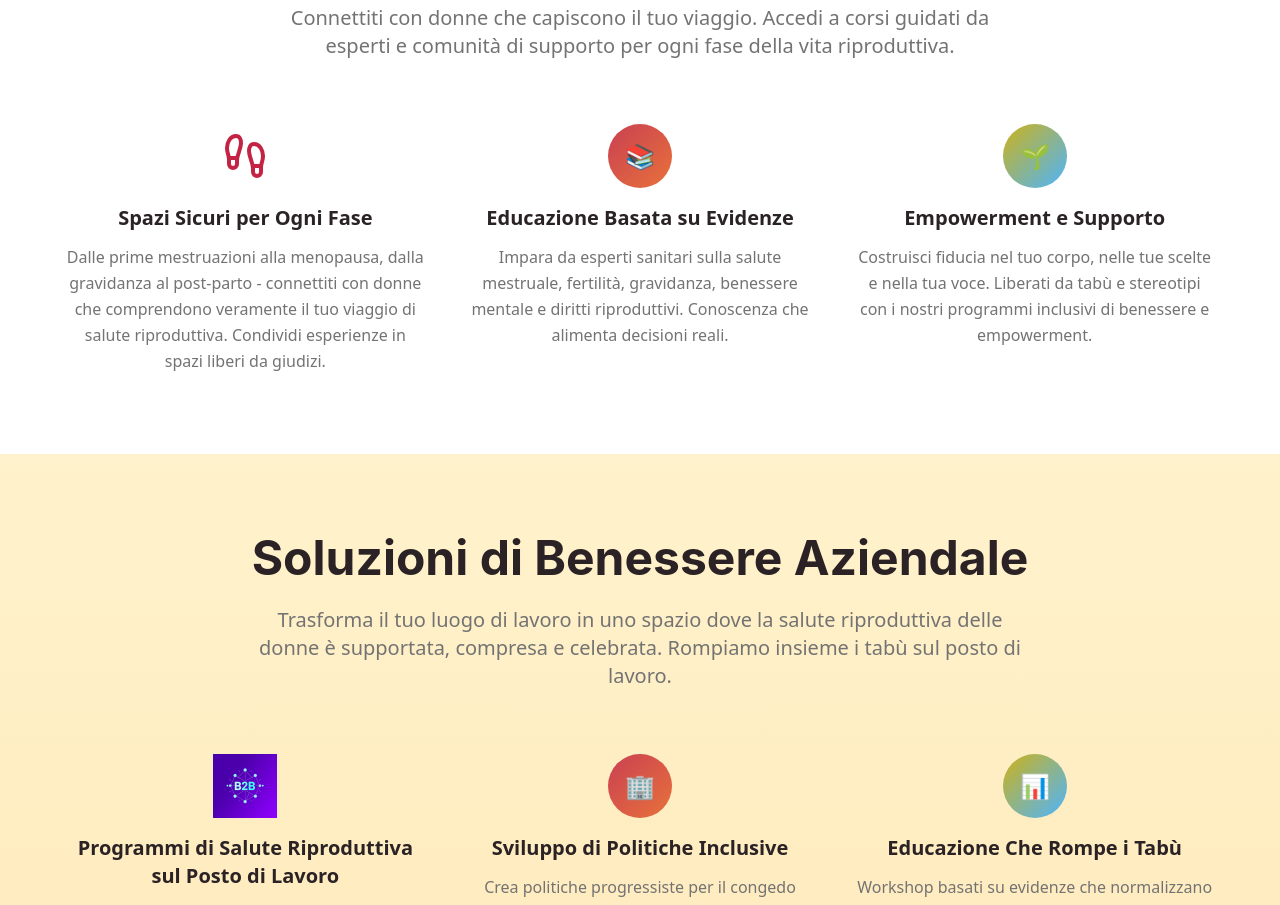
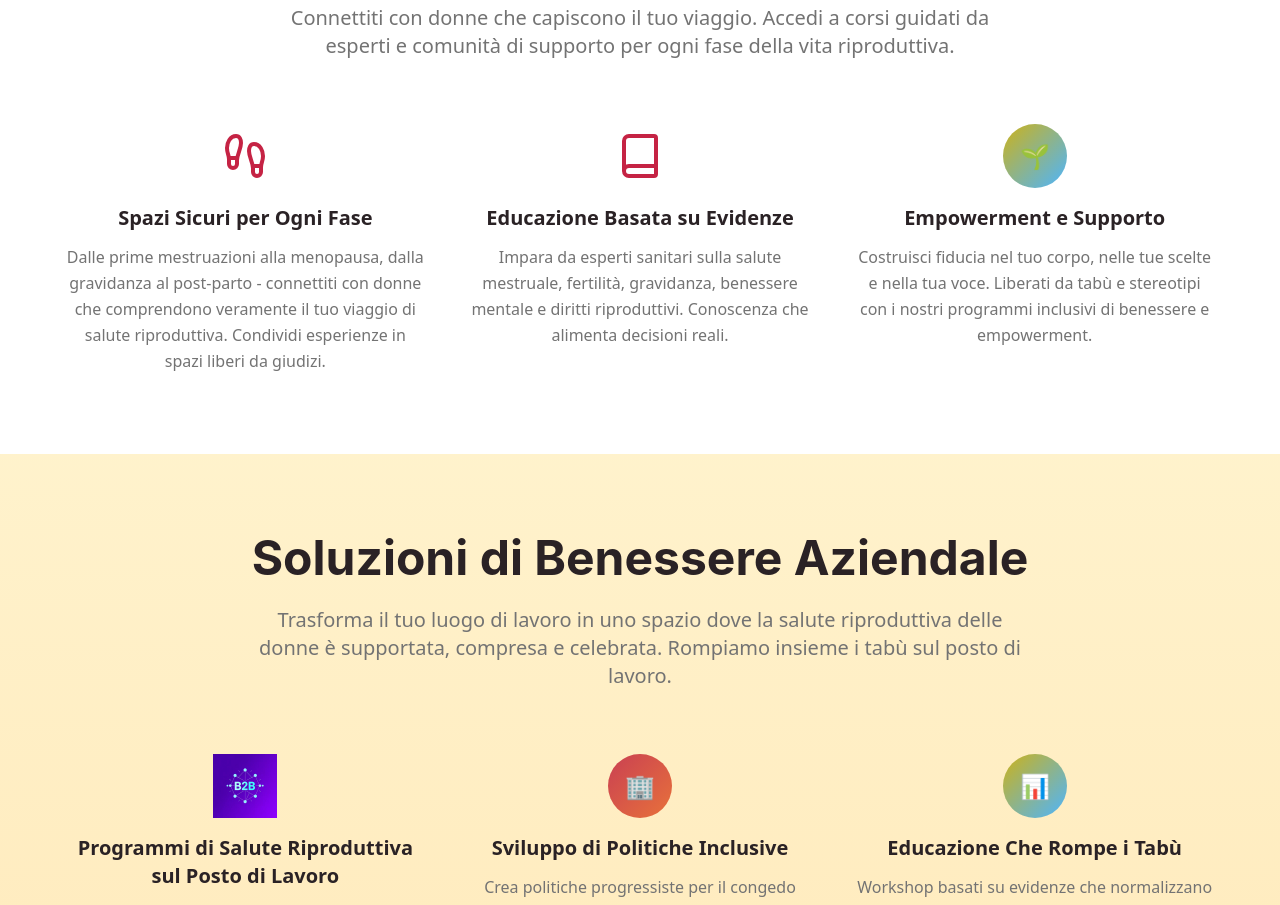
Before and after one commit to peer-community/peer-women-connect, a React (Vite) app: page / in a window 1280 px wide. Shown: the part 1460-2365 px from the top of the page. Built offline with nearby package versions, Linux system fonts and the light colour scheme.

Commit message:
Update Evidence-Based Education icon
Replaced the icon for "Evidence-Based Education" with a book icon from Material icons, colored `#C52344`.
-edited src/components/sections/CommunitySection.tsx

```diff
--- a/src/components/sections/CommunitySection.tsx
+++ b/src/components/sections/CommunitySection.tsx
@@ -4,7 +4,7 @@ import { Input } from "@/components/ui/input";
 import { useState } from "react";
 import { useToast } from "@/hooks/use-toast";
 import { useLanguage } from "@/contexts/LanguageContext";
-import { Footprints } from "lucide-react";
+import { Footprints, Book } from "lucide-react";
 
 export const CommunitySection = () => {
   const [email, setEmail] = useState("");
@@ -51,8 +51,8 @@ export const CommunitySection = () => {
             </div>
 
             <div className="text-center">
-              <div className="w-16 h-16 bg-gradient-primary rounded-full flex items-center justify-center mx-auto mb-4">
-                <span className="text-2xl">📚</span>
+              <div className="w-16 h-16 flex items-center justify-center mx-auto mb-4">
+                <Book size={48} color="#C52344" />
               </div>
               <h3 className="text-xl font-semibold text-foreground mb-3">
                 {t('community.education.title')}
```
